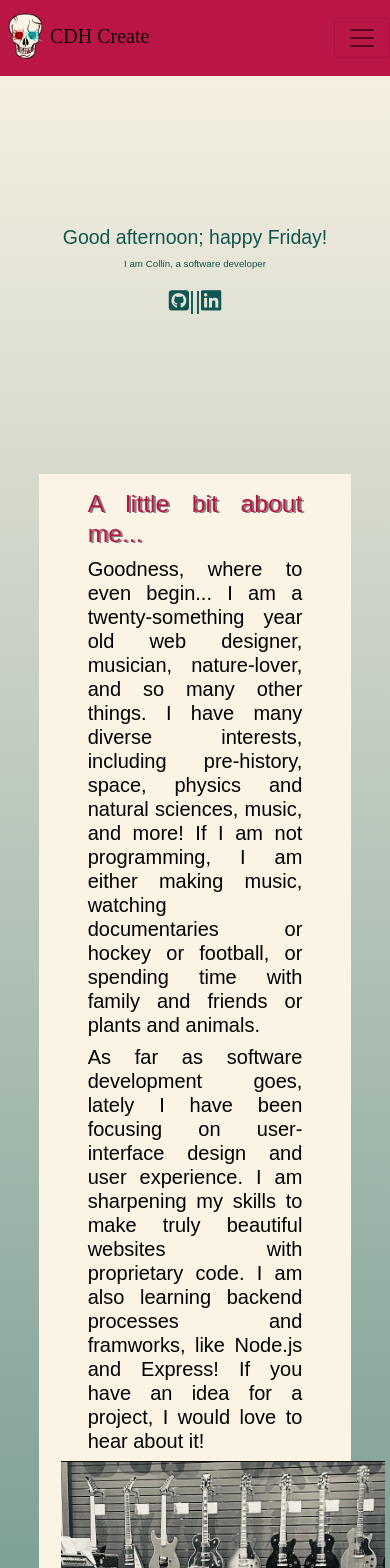
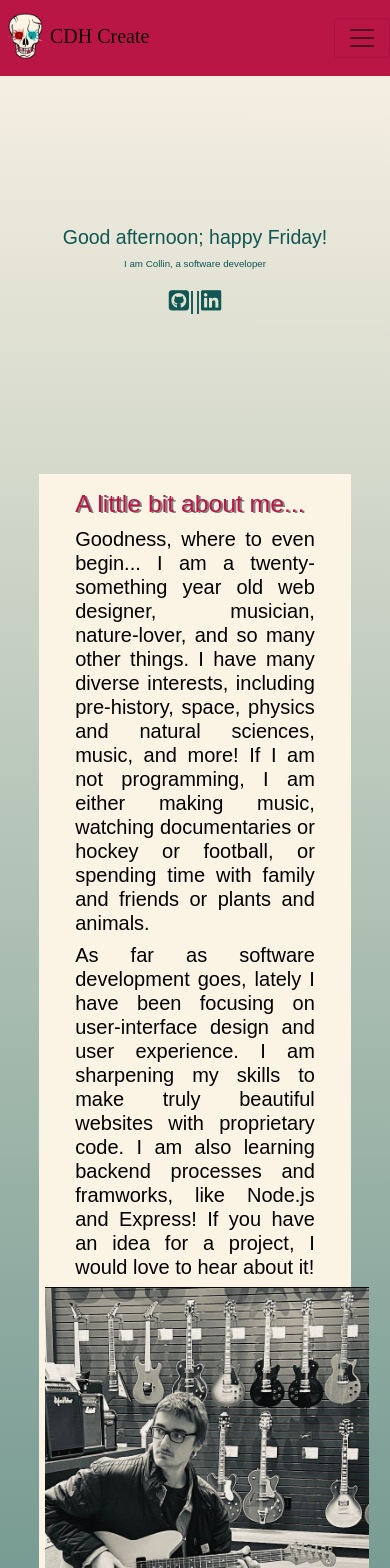
Before and after one commit to cdh616x/webmk6, a React (Create React App) app: page / in a window 390 px wide. Shown: the top 1568 px of the page. Built offline with nearby package versions, Linux system fonts and the light colour scheme; a web font is replaced by a local one.

Commit message:
new build addressing mobile responsiveness concerns of new addition

```diff
--- a/public/styles.css
+++ b/public/styles.css
@@ -39,8 +39,8 @@ p.greeting {
   background-color: #FBF3E4;
   padding-top: 5%;
   padding-bottom: 5%;
-  padding-right: 7%;
-  padding-left: 7%;
+  padding-right: 2%;
+  padding-left: 2%;
 }
 
 .about-text, .jane {
```
Also changed, not shown: 1 other file (tests, documents, lock files or other folders).
